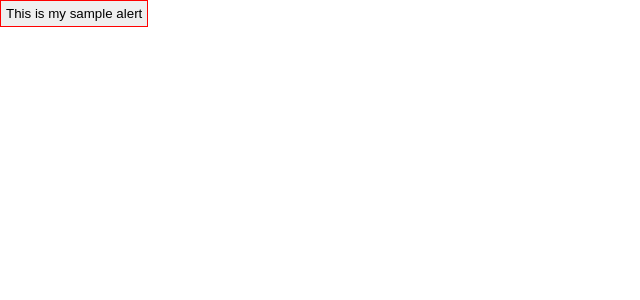
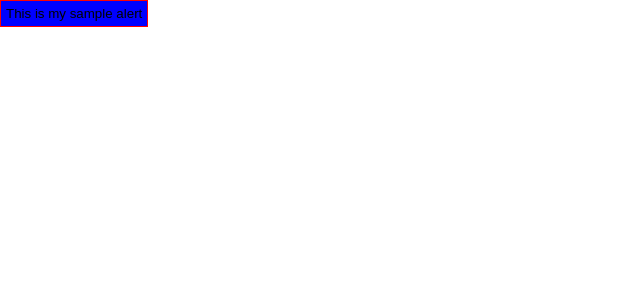
Before and after one commit to blealf/admin-dashboard, a React (Create React App) app: page / in a window 1280 px wide. Shown: the top 300 px of the page, without its empty margins (0-640 px from the left). Built offline with nearby package versions, Linux system fonts and the light colour scheme.

Commit message:
ignored .env

```diff
--- a/src/components/Base/Components/Alert.jsx
+++ b/src/components/Base/Components/Alert.jsx
@@ -4,7 +4,8 @@ import styled from 'styled-components'
 const AlertWrapper = styled.button`
   padding: 5px;
   border: 1px solid red;
-  min-width:
+  background: blue;
+  color: rgba()
 `
 const Alert = ({ message, color}) => {
   return (
```
Also changed, not shown: 2 other files (tests, documents, lock files or other folders).
